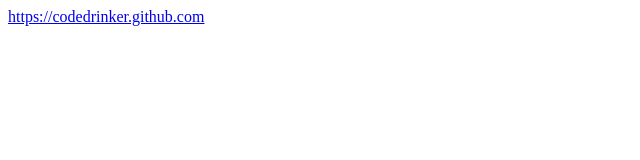
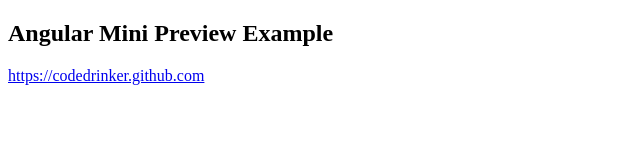
Before and after one commit to codedrinker/angular-mini-preview, a website: page demo/index.html in a window 1280 px wide. Shown: the whole page, without its empty margins (0-640 px from the left). Drawn offline with nearby package versions, Linux system fonts and the light colour scheme.

Commit message:
add usage and demo to readme

```diff
--- a/demo/index.html
+++ b/demo/index.html
@@ -25,6 +25,7 @@
 
 <body>
     <div class="container" ng-controller="AppCtrl">
+        <h2>Angular Mini Preview Example</h2>
         <a href="https://codedrinker.github.com" mini-preview="{width: 300, height: 200, scale: 0.25, prefetch: 'pageload'}">https://codedrinker.github.com</a>
     </div>
 </body>
```
Also changed, not shown: README.md.
